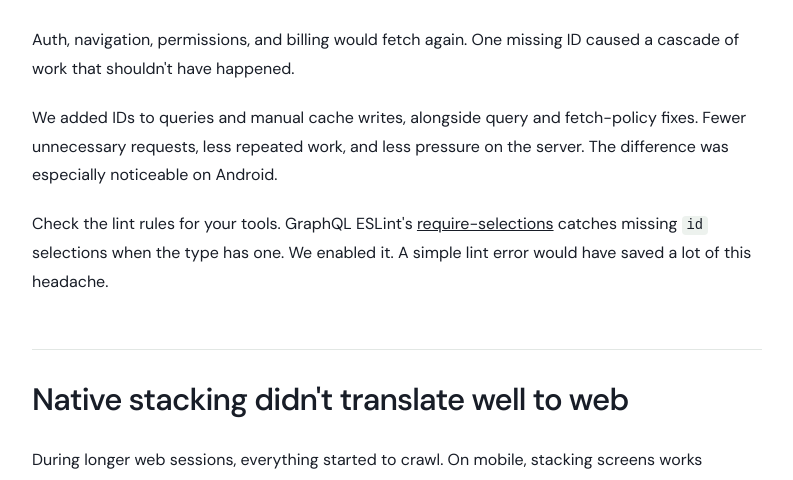
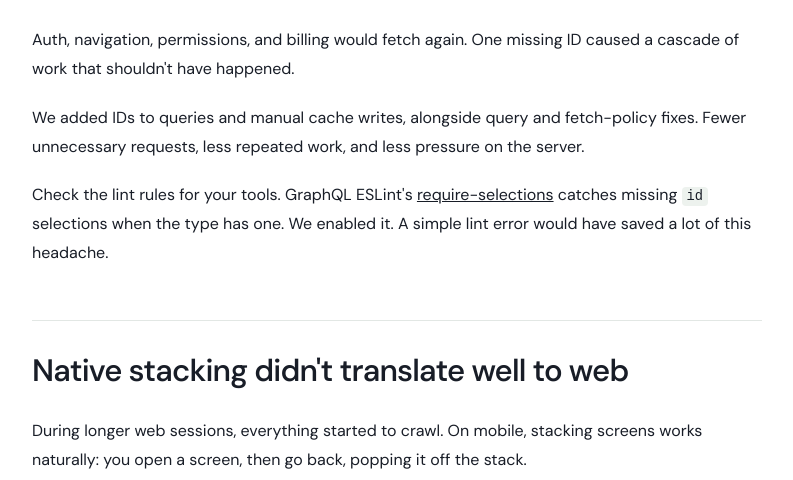
Before and after one commit to fkreinh/handoff-performance-lessons, a plain HTML site: page public/index.html in a window 1280 px wide. Shown: the part 2734-3214 px from the top of the page, without its empty margins (325-1118 px from the left). Drawn offline with Linux system fonts and the light colour scheme.

Commit message:
docs(blog): trim android aside from cache lesson

```diff
--- a/public/index.html
+++ b/public/index.html
@@ -1541,8 +1541,7 @@
               <p>
                 We added IDs to queries and manual cache writes, alongside query
                 and fetch-policy fixes. Fewer unnecessary requests, less
-                repeated work, and less pressure on the server. The difference
-                was especially noticeable on Android.
+                repeated work, and less pressure on the server.
               </p>
               <p>
                 Check the lint rules for your tools. GraphQL ESLint&#x27;s
```
Also changed, not shown: 1 other file.
